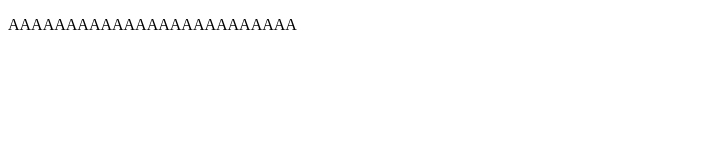
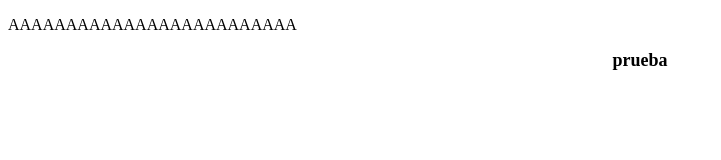
Before and after one commit to gabriel72188/prueba1, a plain HTML site: page index.html in a window 1280 px wide. Shown: the whole page, without its empty margins (0-721 px from the left). Drawn offline with Linux system fonts and the light colour scheme.

Commit message:
modificacion en local

```diff
--- a/index.html
+++ b/index.html
@@ -9,5 +9,6 @@
 
 <body>
   <p>AAAAAAAAAAAAAAAAAAAAAAAAA</p>
+  <h1>prueba<h1>
 </body>
 </html>
```
